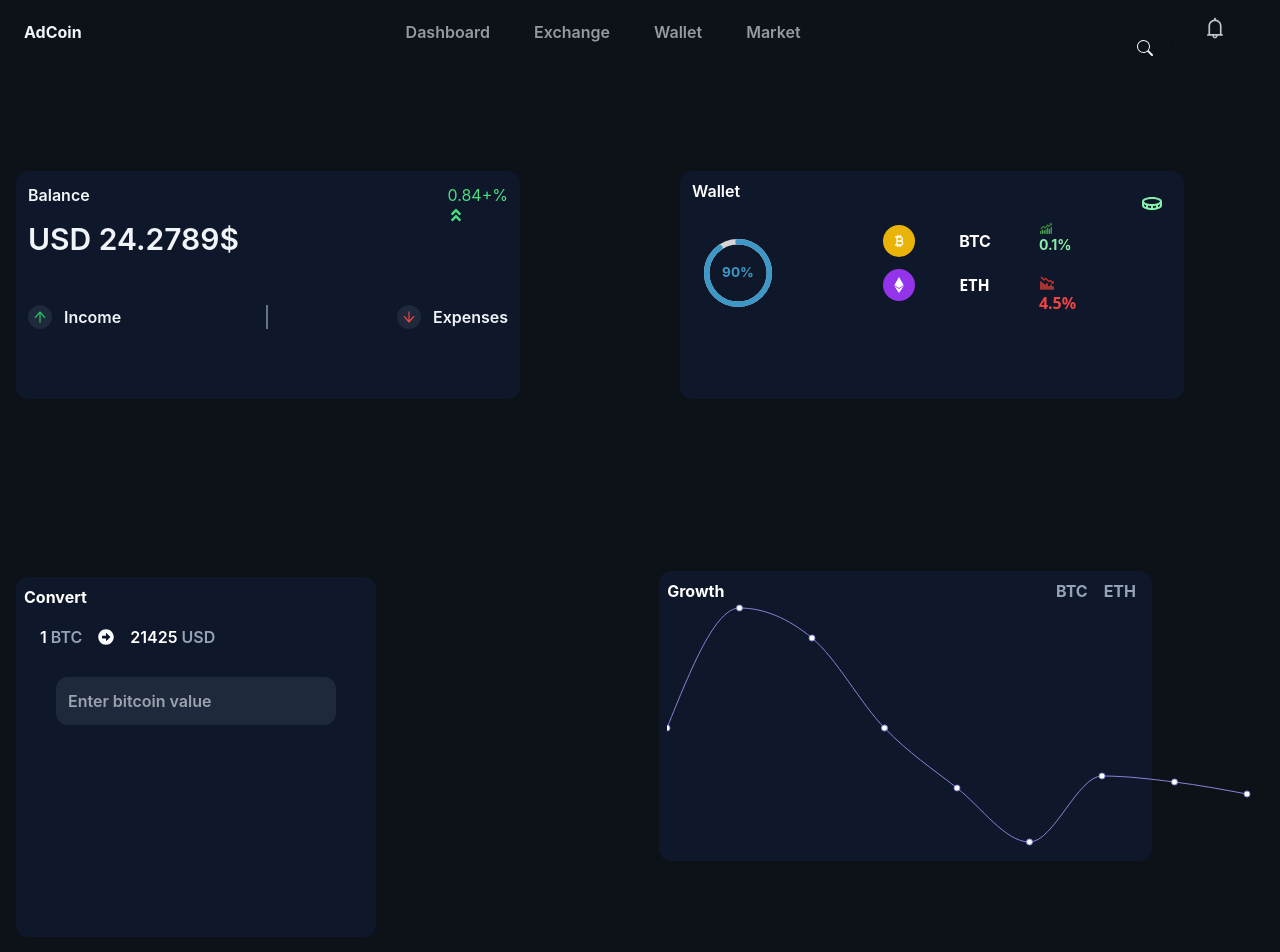
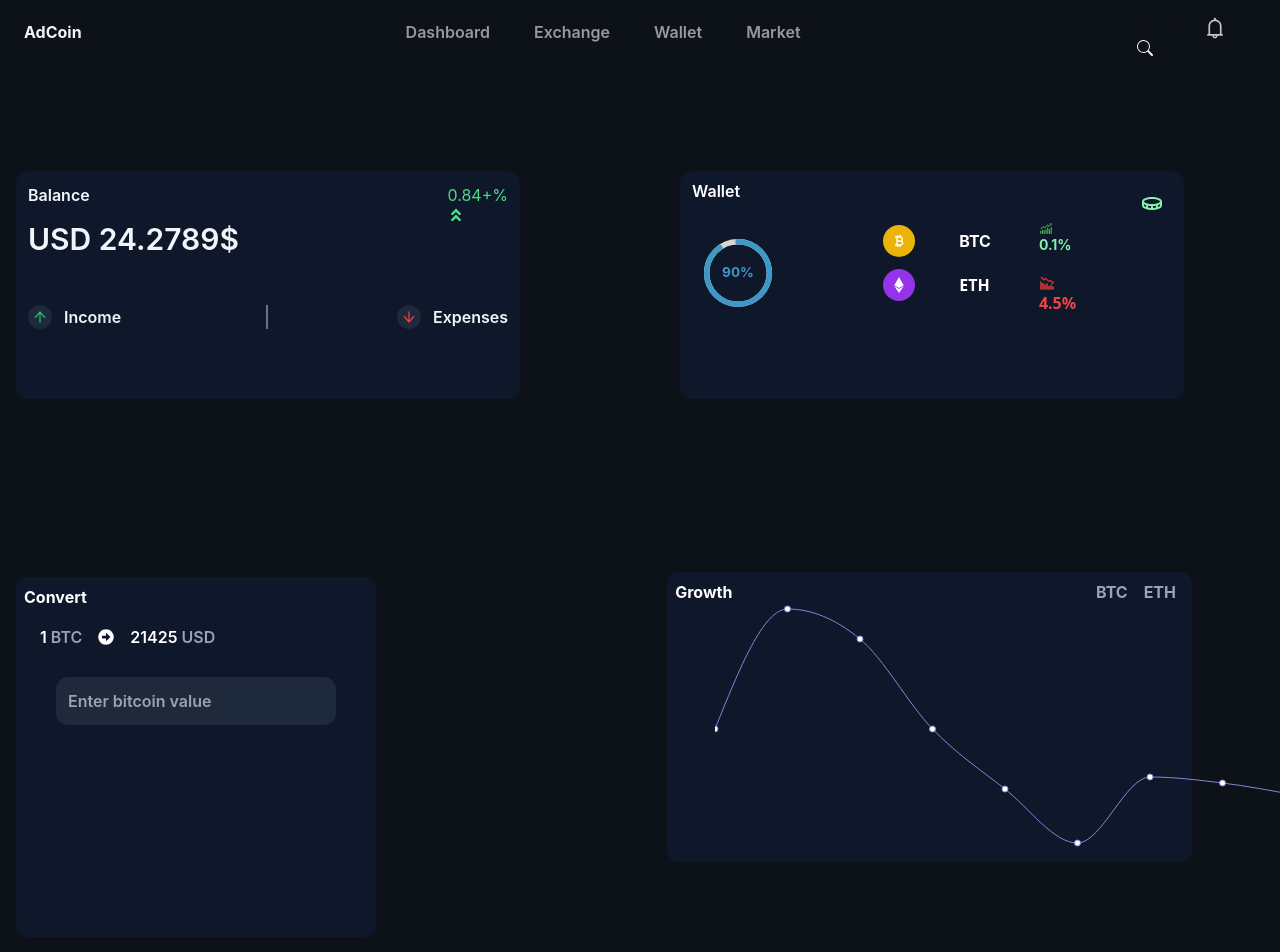
Before and after one commit to adisagar2003/Adcoin, a React (Vite) app: page / in a window 1280 px wide. Shown: the top 952 px of the page. Built offline with nearby package versions, Linux system fonts and the light colour scheme.

Commit message:
graph issue fixed

```diff
--- a/src/Components/Growth.jsx
+++ b/src/Components/Growth.jsx
@@ -22,12 +22,13 @@ function Growth() {
 
         </div>
 
-
+<div class='ml-10'>
       <LineChart width={600} height={250} data={graphData} margin={{ top: 5, right: 20, bottom: 5, left: 0 }}>
     <Line type="monotone" dataKey="growth" stroke="#8884d8" />
 
     <Tooltip />
   </LineChart>
+  </div>
     </div>
   )
 }
```
